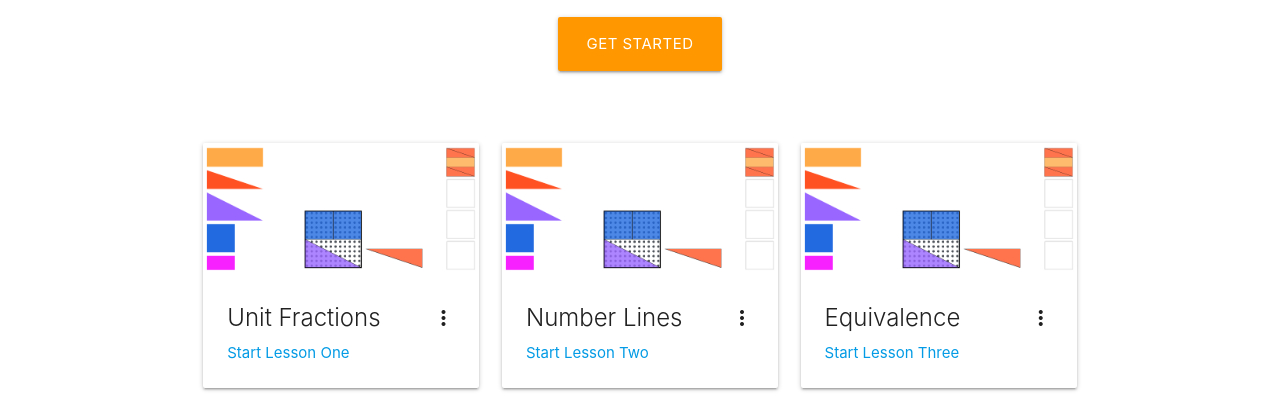
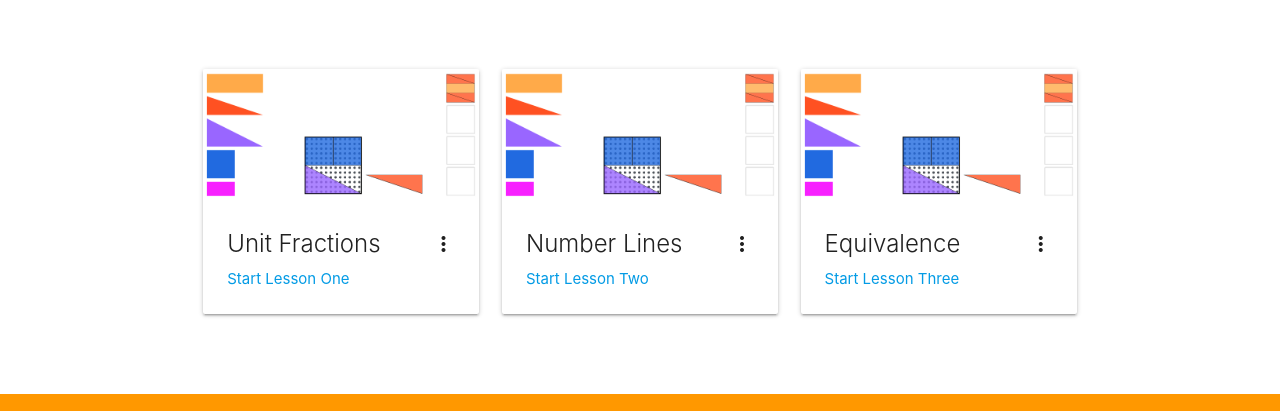
Before and after one commit to alfenner/Jiji.github.io, a plain HTML site: page index.html in a window 1280 px wide. Shown: the part 317-728 px from the top of the page. Drawn offline with nearby package versions, Linux system fonts and the light colour scheme.

Commit message:
image update

```diff
--- a/index.html
+++ b/index.html
@@ -32,9 +32,6 @@
       <h1 class="header center orange-text">Fractions</h1>
       <div class="row center">
         <h5 class="header col s12 light">Building foundations from the ground up</h5>
-      </div>
-      <div class="row center">
-        <a href="http://materializecss.com/getting-started.html" id="download-button" class="btn-large waves-effect waves-light orange">Get Started</a>
       </div>
       <br><br>
 
```
